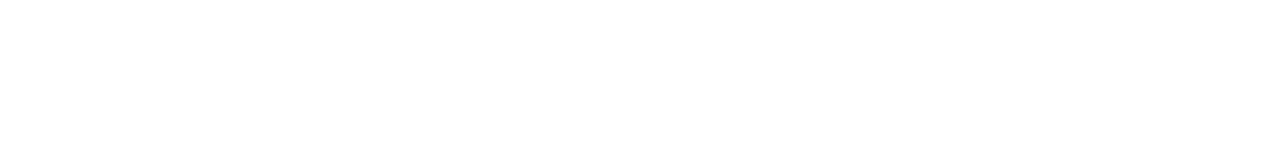
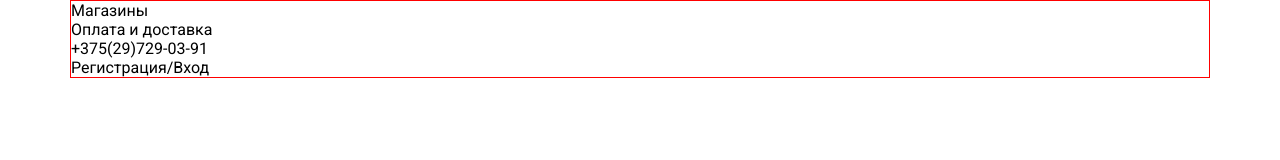
Before and after one commit to Nika0711/IT-Academy, a plain HTML site: page Final Maket_Jewellery/index.html in a window 1280 px wide. Drawn offline with Linux system fonts and the light colour scheme.

Commit message:
header-top

```diff
--- a/Final Maket_Jewellery/index.html
+++ b/Final Maket_Jewellery/index.html
@@ -2,30 +2,31 @@
 <html lang="en">
 <head>
     <meta charset="UTF-8">
+    <link rel="preconnect" href="https://fonts.googleapis.com">
+    <link rel="preconnect" href="https://fonts.gstatic.com" crossorigin>
+    <link href="https://fonts.googleapis.com/css2?family=Roboto:wght@400;500;700&display=swap" rel="stylesheet">
     <meta http-equiv="X-UA-Compatible" content="IE=edge">
+     <link rel="stylesheet" href="style.css">
     <meta name="viewport" content="width=device-width, initial-scale=1.0">
     <title>MAKET_JEWELLERY</title>
 </head>
 <body>
-    <div class="container">
+    <div class="header">
+        <div class="container">
+            <div class="header-top">
+            <ul>
+                <li>
+                    <a href="#"></a>Магазины</li>
+                <li>
+                    <a href="#"></a>Оплата и доставка</li>
+            </ul>
+
+            <p>+375(29)729-03-91</p>
 
 
-
-
-
-
-
-
-
-
-
-
-
-
-
-
-
-
+Регистрация/Вход
+             </div>
+        </div>
     </div>
 </body>
 </html>
--- a/Final Maket_Jewellery/style.css
+++ b/Final Maket_Jewellery/style.css
@@ -4,10 +4,34 @@
     box-sizing:border-box;
 }
 .container{
-    width:1298x;
-    border-color: burlywood;
+    width:1140px;
+    border:solid red 1px;
     margin: 0 auto;
 }
 li{
     list-style-type: none;
 }
+a{
+    text-decoration: none;
+    color:inherit;
+}
+body{
+    font-family: 'Roboto', sans-serif;
+}
+/*  Header*/
+.header{
+}
+.header-top{
+}
+.header-top ul{
+}
+.header-top ul li{
+}
+.header-top ul li a{
+font-family: Roboto;
+font-style: normal;
+font-weight: normal;
+font-size: 14px;
+line-height: 16px;
+text-transform: uppercase;
+}
```
